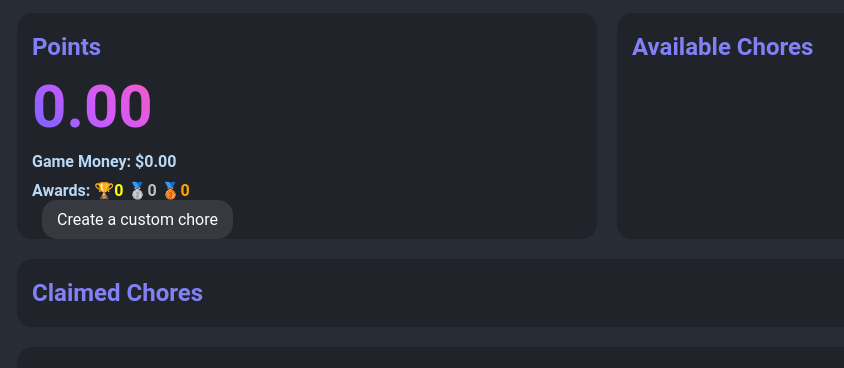
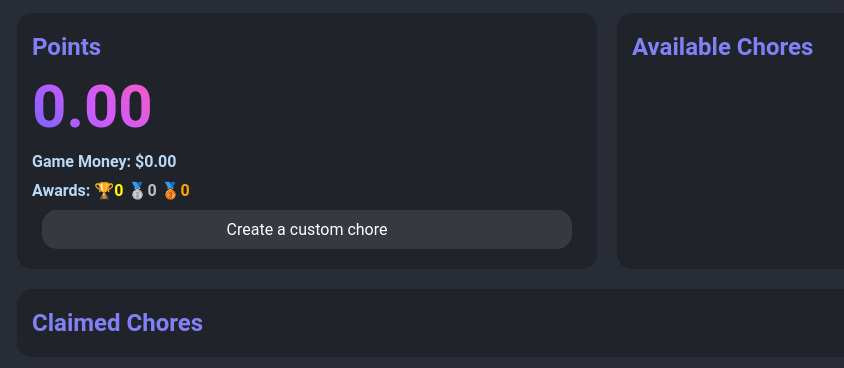
Before and after one commit to emmertex/chore_app, a Django app: page /child_profile/ in a window 1280 px wide. Shown: the part 252-620 px from the top of the page, without its empty margins (33-877 px from the left). Run offline with Django 5.2, Linux system fonts and the light colour scheme; the visitor is signed in with stand-in values (Sample User, id 1); data comes from the database, SQL or seed files in the repository; data that the repository does not hold is empty.

Commit message:
overlap layout bug

```diff
--- a/chore_app/static/styles.css
+++ b/chore_app/static/styles.css
@@ -244,6 +244,7 @@ code {
     padding: 10px;
     padding-left: 15px;
     padding-right: 15px;
+    display: block; /* Ensure anchors styled as innerBlock are full-width blocks */
     text-align: center;
     color: #ffffff;
     text-decoration: none;
```
